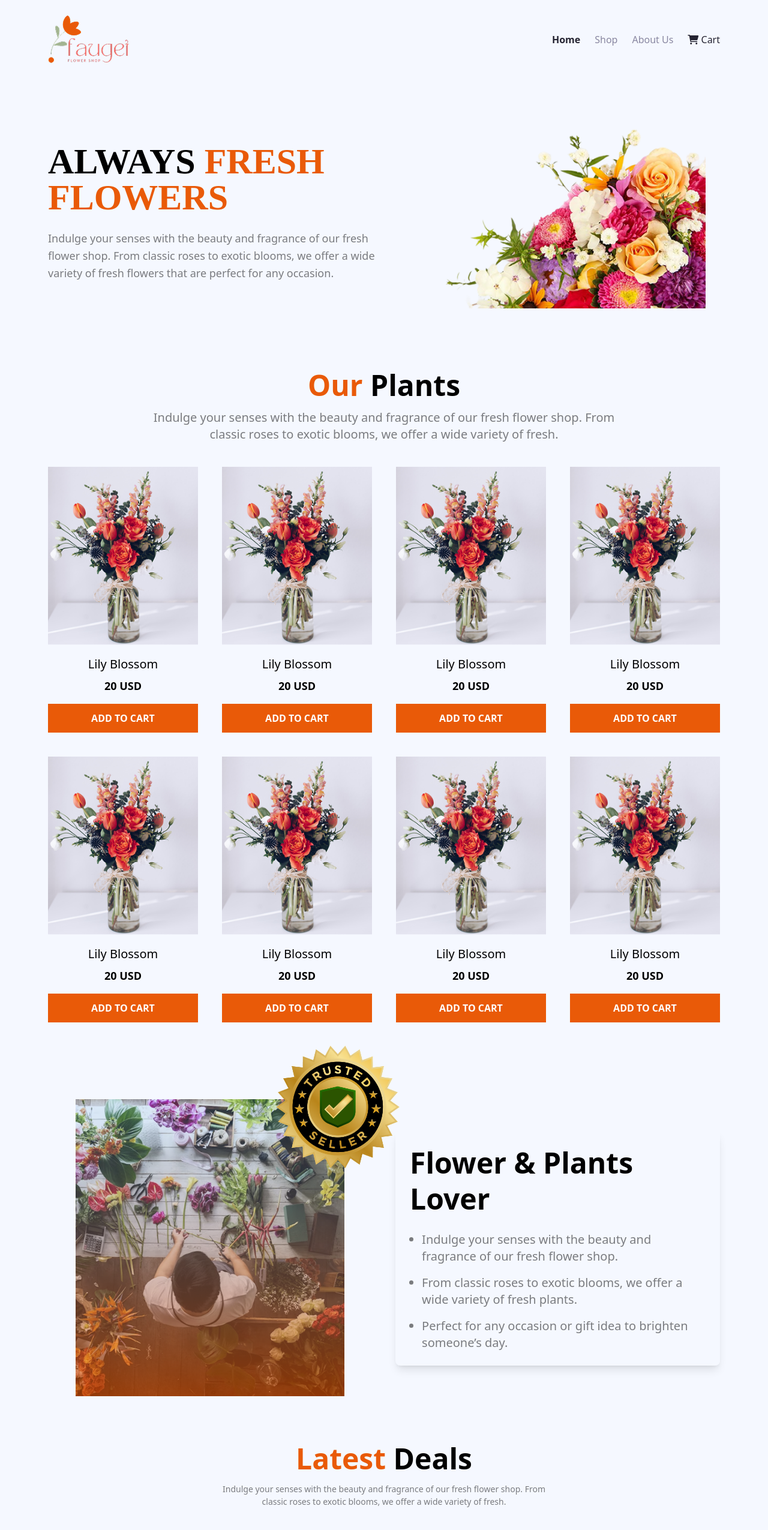
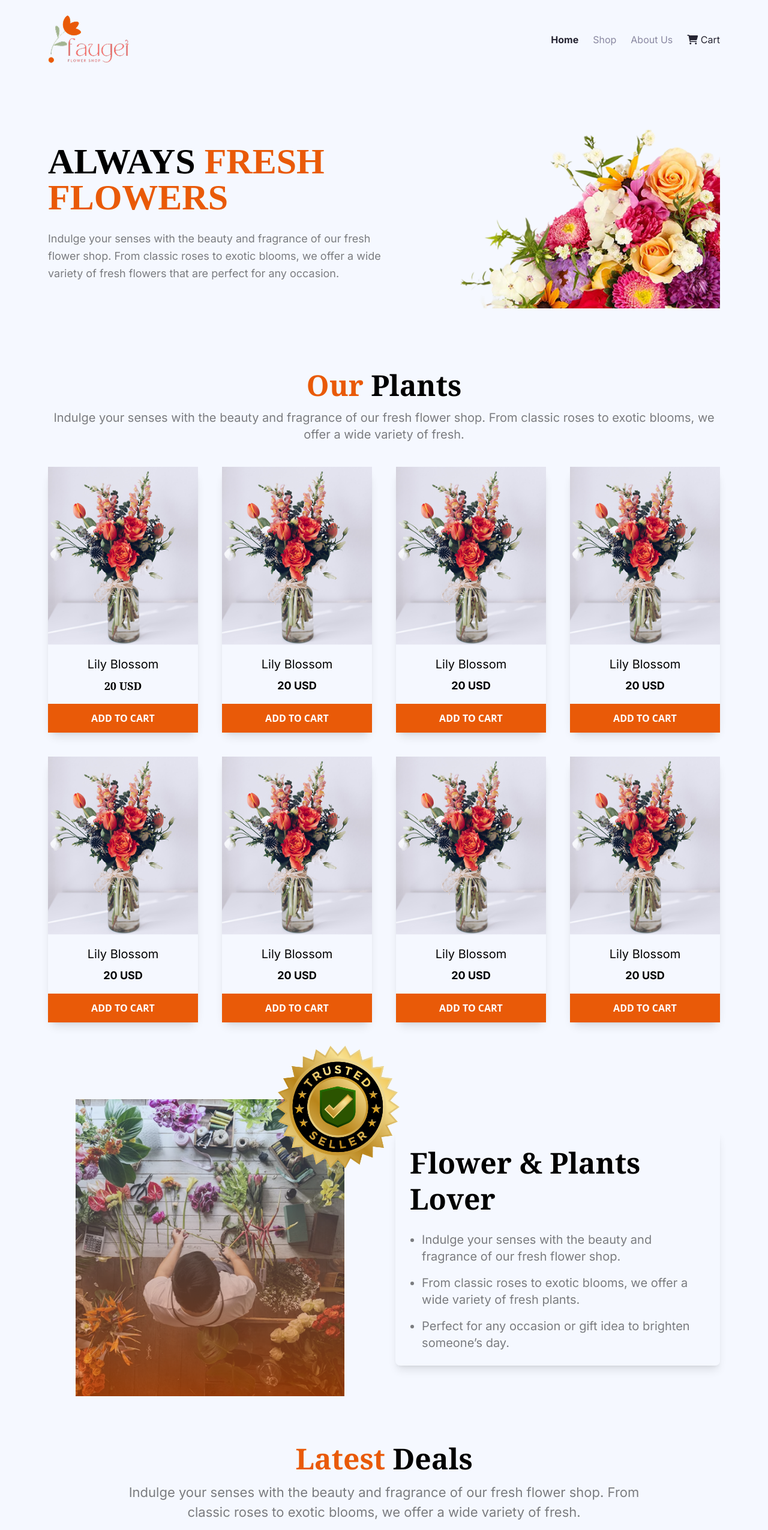
Before and after one commit to mostakim8/Responsive-Flower_MS02_A02_PH, a plain HTML site: page index.html in a window 1280 px wide. Shown: the top 2550 px of the page at 60% size. Drawn offline with nearby package versions, Linux system fonts and the light colour scheme.

Commit message:
fully Complete

```diff
--- a/index.html
+++ b/index.html
@@ -5,6 +5,8 @@
     <meta charset="UTF-8">
     <meta name="viewport" content="width=device-width, initial-scale=1.0">
     <title>Responsive Flower</title>
+    <!-- css file add -->
+    <link rel="stylesheet" href="style.css">
     <!-- Tailwind CSS -->
     <script src="https://cdn.tailwindcss.com"></script>
     <!-- Font Awesome -->
@@ -15,18 +17,19 @@
     <link href="https://fonts.googleapis.com/css2?family=Inter:wght@400;700&family=Noto+Serif:wght@400;700&display=swap"
         rel="stylesheet">
 
+
 </head>
 
 <body class="bg-[#F5F8FF]">
-    <!-- Header -->
+    <!-- Header section start-->
     <header class="px-6 md:px-20 py-6">
-        <div class="flex justify-between items-center">
+        <nav class="flex justify-between items-center">
             <div class="logo">
                 <img src="./assets/logo.png" alt="Logo" class="w-full h-full">
             </div>
             <div class="md:hidden">
                 <a href="#" class="text-gray-800 hover:text-[#E95A08]">
-                    <i class="fa-solid fa-cart-shopping text-2xl"></i>
+                    <i class="fa-solid fa-cart-shopping inter-secondary" > Cart ($56)</i>
                 </a>
             </div>
             <ul class="hidden md:flex gap-6 inter-secondary">
@@ -35,93 +38,91 @@
                 <li><a href="#" class="text-[#8987A1]">About Us</a></li>
                 <li><a href="#" class="text-[#252432]"><i class="fa-solid fa-cart-shopping"></i> Cart</a></li>
             </ul>
-        </div>
+        </nav>
     </header>
 
-    <!-- Banner -->
-    <section class="banner mt-10 px-6  md:px-20 py-6">
+    <!-- Banner section start-->
+    <section class="banner mt-10 px-6 md:px-20 py-6">
         <div class="banner-content flex md:flex-row flex-col-reverse items-center">
             <!-- Text left side -->
             <div class="banner-details w-full lg:w-1/2 text-left">
-                <h1 class="font-[noto-serif-primary] font-bold text-6xl">
+                <h1 class="font-[noto-serif-primary] font-bold text-5xl md:text-6xl leading-tight">
                     ALWAYS <span class="text-[#E95A08]"> FRESH <br> FLOWERS</span>
                 </h1>
-                <p class="inter-secondary text-lg text-[#00000080] mt-6 leading-relaxed">
+                <p class="inter-secondary text-lg text-[#00000080]  leading-relaxed mt-6">
                     Indulge your senses with the beauty and fragrance of our fresh flower shop. From classic roses to exotic blooms, we offer a wide variety of fresh flowers that are perfect for any occasion.
                 </p>
             </div>
             <!-- Image right side -->
-            <div class="banner-img w-full lg:w-1/2 flex justify-center">
+            <div class="banner-img w-full lg:w-1/2 flex justify-end">
                 <img src="./assets/hero-flower.png" alt="Flower" class="max-w-lg w-full object-contain">
             </div>
         </div>
     </section>
 
 
-    <!-- Our Plants -->
-    <section class="mt-20 px-4 sm:px-6 md:px-20">
+    <!-- Our Plants section start -->
+    <section class="our plants mt-20 px-4 sm:px-6 md:px-20">
         <h1 class="noto-serif-primary text-4xl md:text-5xl font-bold text-center">
             <span class="text-[#E95A08]">Our</span> Plants
         </h1>
-        <p class="inter-secondary text-center text-[#00000080] text-xl
- mt-4">Indulge your senses with the beauty and fragrance of our fresh flower shop. From <br> classic roses to exotic blooms, we offer a wide variety of fresh.
+        <p class="inter-secondary text-center text-[#00000080] text-base sm:text-xl leading-relaxed
+ mt-4">Indulge your senses with the beauty and fragrance of our fresh flower shop. From classic roses to exotic blooms, we offer a wide variety of fresh.
         </p>
-        <div class="grid grid-cols-2  md:grid-cols-3 lg:grid-cols-4 gap-10 mt-10">
-            <!-- Repeat for each plant -->
-            <div class="plant-item max-x-w-[263px] mx-auto  flex-col text-center">
+        <div class="plants-collection grid grid-cols-2  md:grid-cols-3 lg:grid-cols-4 gap-10 mt-10">
+            <div class="plant-item max-x-w-[263px] mx-auto  flex-col text-center shadow-lg rounded-2xl">
                 <img src="./assets/sample-flower-image.png" alt="Plant">
                 <h2 class="inter-secondary text-xl font-medium mt-4">Lily Blossom</h2>
                 <p class="noto-serif-primary font-bold text-lg text-[#000000] pt-2">20 USD</p>
                 <button class="bg-[#E95A08] w-full h-12 mt-4 text-white font-semibold">ADD TO CART</button>
             </div>
 
-            <div class="plant-item max-x-w-[263px] mx-auto text-center">
+            <div class="plant-item max-x-w-[263px] mx-auto text-center shadow-lg rounded-2xl">
                 <img src="./assets/sample-flower-image.png" alt="Plant">
                 <h2 class="inter-secondary text-xl font-medium mt-4">Lily Blossom</h2>
                 <p class="inter-secondary font-bold text-lg text-[#000000] pt-2">20 USD</p>
                 <button class="bg-[#E95A08] w-full h-12 mt-4 text-white font-semibold">ADD TO CART</button>
             </div>
-            <div class="plant-item max-x-w-[263px] mx-auto text-center">
+            <div class="plant-item max-x-w-[263px] mx-auto text-center shadow-lg rounded-2xl">
                 <img src="./assets/sample-flower-image.png" alt="Plant">
                 <h2 class="inter-secondary text-xl font-medium mt-4">Lily Blossom</h2>
                 <p class="inter-secondary font-bold text-lg text-[#000000] pt-2">20 USD</p>
                 <button class="bg-[#E95A08] w-full h-12 mt-4 text-white font-semibold">ADD TO CART</button>
-            </div><div class="plant-item max-x-w-[263px] mx-auto text-center">
+            </div><div class="plant-item max-x-w-[263px] mx-auto text-center shadow-lg rounded-2xl">
                 <img src="./assets/sample-flower-image.png" alt="Plant">
                 <h2 class="inter-secondary text-xl font-medium mt-4">Lily Blossom</h2>
                 <p class="inter-secondary font-bold text-lg text-[#000000] pt-2">20 USD</p>
                 <button class="bg-[#E95A08] w-full h-12 mt-4 text-white font-semibold">ADD TO CART</button>
             </div>
-            <div class="plant-item max-x-w-[263px] mx-auto text-center">
+            <div class="plant-item max-x-w-[263px] mx-auto text-center shadow-lg rounded-2xl">
                 <img src="./assets/sample-flower-image.png" alt="Plant">
                 <h2 class="inter-secondary text-xl font-medium mt-4">Lily Blossom</h2>
                 <p class="inter-secondary font-bold text-lg text-[#000000] pt-2">20 USD</p>
                 <button class="bg-[#E95A08] w-full h-12 mt-4 text-white font-semibold">ADD TO CART</button>
             </div>
-            <div class="plant-item max-x-w-[263px] mx-auto text-center">
+            <div class="plant-item max-x-w-[263px] mx-auto text-center shadow-lg rounded-2xl">
                 <img src="./assets/sample-flower-image.png" alt="Plant">
                 <h2 class="inter-secondary text-xl font-medium mt-4">Lily Blossom</h2>
                 <p class="inter-secondary font-bold text-lg text-[#000000] pt-2">20 USD</p>
                 <button class="bg-[#E95A08] w-full h-12 mt-4 text-white font-semibold">ADD TO CART</button>
             </div>
-            <div class="plant-item max-x-w-[263px] mx-auto text-center">
+            <div class="plant-item max-x-w-[263px] mx-auto text-center shadow-lg rounded-2xl">
                 <img src="./assets/sample-flower-image.png" alt="Plant">
                 <h2 class="inter-secondary text-xl font-medium mt-4">Lily Blossom</h2>
                 <p class="inter-secondary font-bold text-lg text-[#000000] pt-2">20 USD</p>
                 <button class="bg-[#E95A08] w-full h-12 mt-4 text-white font-semibold">ADD TO CART</button>
             </div>
-            <div class="plant-item max-x-w-[263px] mx-auto text-center">
+            <div class="plant-item max-x-w-[263px] mx-auto text-center shadow-lg rounded-2xl">
                 <img src="./assets/sample-flower-image.png" alt="Plant">
                 <h2 class="inter-secondary text-xl font-medium mt-4">Lily Blossom</h2>
                 <p class="inter-secondary font-bold text-lg text-[#000000] pt-2">20 USD</p>
                 <button class="bg-[#E95A08] w-full h-12 mt-4 text-white font-semibold">ADD TO CART</button>
             </div>
-            <!-- Add more plant items here -->
         </div>
     </section>
 
-    <!-- Authenticated Section -->
-    <section class="mt-32 px-4 sm:px-6 md:px-20 flex flex-col md:flex-row items-center justify-between gap-10 px-6 md:px-20 ">
+    <!-- Authenticated Section start -->
+    <section class="Authenticated mt-32 px-4 sm:px-6 md:px-20 flex flex-col md:flex-row items-center justify-between gap-10 px-6 md:px-20 ">
         <div class="relative w-full md:w-1/2 flex justify-center">
             <img src="./assets/flower-store.png" alt="Flower Store" class="w-full max-w-md">
             <img src="./assets/trusted-badge.png" alt="Badge"
@@ -137,12 +138,12 @@
         </div>
     </section>
 
-    <!-- Deals Section -->
+    <!-- Deals Section start-->
     <section class="mt-20 px-6 sm:px-6 lg:px-20 text-center">
         <h2 class="noto-serif-primary text-5xl sm:text[-50px] font-bold">
             <span class="text-[#E95A08]">Latest</span> Deals
         </h2>
-        <p class="inter-secondary text-[22px] sm:text-[14px] text-[#00000080] mt-4">Indulge your senses with the beauty and fragrance of our fresh flower shop. From <br> classic roses to exotic blooms, we offer a wide variety of fresh.</p>
+        <p class="inter-secondary sm:text-[22px] text-[14px] text-[#00000080] mt-4">Indulge your senses with the beauty and fragrance of our fresh flower shop. From <br> classic roses to exotic blooms, we offer a wide variety of fresh.</p>
         <div class="deal-items grid-cols-1 md:grid grid-cols-4 gap-8 mt-10 gap-6 max-w-7xl mx-auto ">
 
             <!-- left-side -->
@@ -164,7 +165,7 @@
                 </div>
             </div>
             <!-- right-side -->
-            <div class="relative md:col-span-3 h-[420px] w-full rounded-lg overflow-hidden">
+            <div class="relative md:col-span-3 h-[200px] md:h-[400px] w-full rounded-lg overflow-hidden my-2 ">
                 <img src="./assets/deal-zabo.png" alt="Zabo Plant" class="w-full h-full object-cover">
                 <div class="absolute inset-0 bg-black/30 flex flex-col items-center justify-center text-white">
                     <h3 class="noto-serif-primary text-3xl font-bold">25% Off | Zabo Plant</h3>
@@ -173,8 +174,9 @@
             </div>
         </div>
     </section>
+    <!-- deals Section end -->
 
-    <!-- Newsletter -->
+    <!-- Newsletter start -->
     <section class="relative mt-20">
         <img src="./assets/news-letter-bg.png" alt="Newsletter Background" class="w-full h-[400px] object-cover">
         <div class="absolute inset-0 bg-black/40 flex flex-col items-center justify-center text-white px-4">
@@ -185,17 +187,17 @@
             </form>
         </div>
     </section>
-
-    <!-- Footer -->
+    <!-- Newsletter end -->
+    <!-- Footer start-->
     <footer class="bg-[#F5F8FF] py-12 px-6 md:px-20">
         <div class="max-w-7xl mx-auto grid grid-cols-1 md:grid-cols-3 lg:grid-cols-4 gap-10 px-[50px] py-[80px]">
-            <div class="space-y-4">
-                <img src="./assets/logo.png" alt="Logo" class="h-12">
+            <div class="space-y-4 ">
+                <img src="./assets/logo.png" alt="Logo" class="w-32">
                 <p class="text-[#00000080] inter-secondary">
                     Indulge your senses with the beauty and fragrance of our fresh flower shop.
                 </p>
             </div>
-            <div class="space-y-4 text-gray-500">
+            <div class="space-y-4 gx-4 text-gray-500">
                 <p>Home</p>
                 <p>About Us</p>
                 <p>Blog</p>
@@ -220,6 +222,7 @@
             </div>
         </div>
     </footer>
+    <!-- Footer end  -->
 </body>
 
 </html>
```
